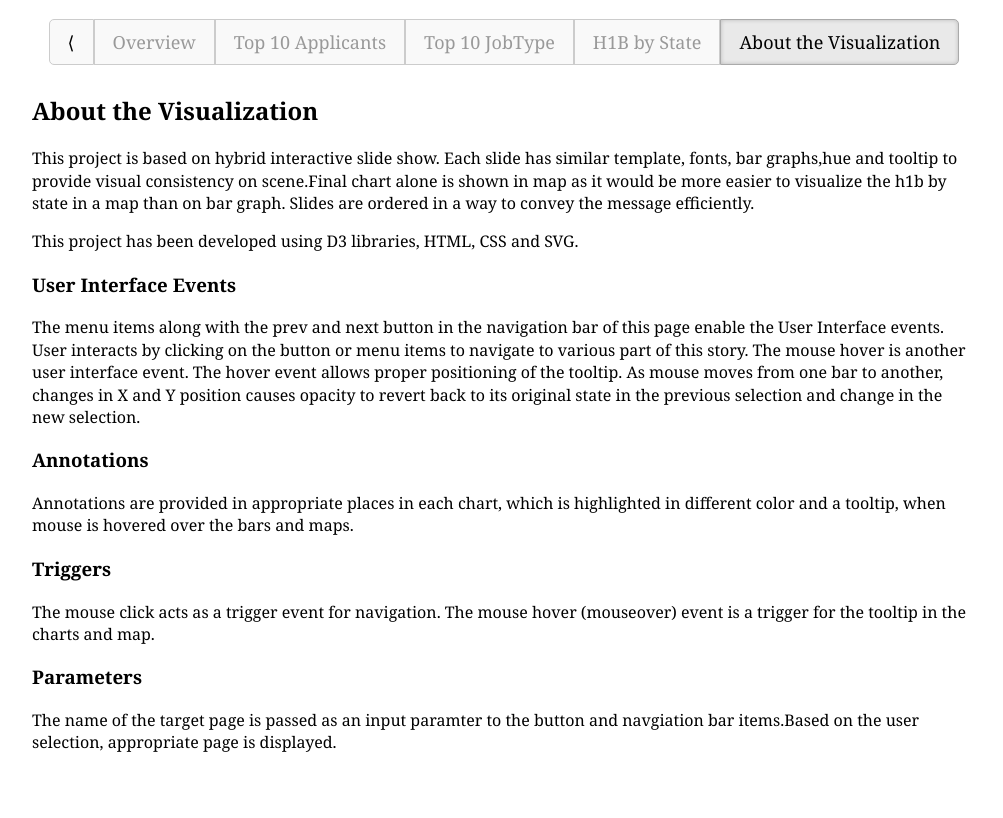
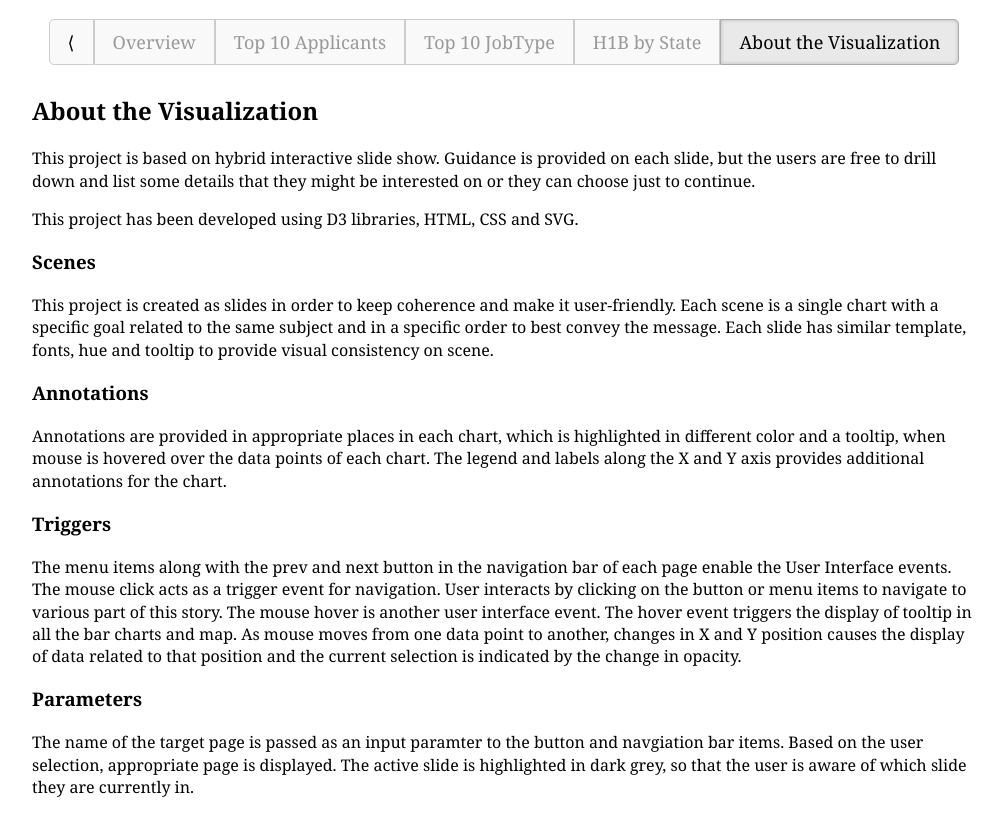
Before and after one commit to shan87/D3Project, a plain HTML site: page about.html in a window 1280 px wide. Shown: the part 67-885 px from the top of the page, without its empty margins (136-1139 px from the left). Before the commit the page ends 841 px from the top, so only its background shows below. Drawn offline with Linux system fonts and the light colour scheme.

Commit message:
Added essay

```diff
--- a/about.html
+++ b/about.html
@@ -28,26 +28,33 @@
 <div class="text">
            <h2>About the Visualization</h2>
              <p>This project is based on hybrid interactive slide show.
-			 Each slide has similar template, fonts, bar graphs,hue and tooltip to provide visual consistency on scene.Final chart alone is shown in map as it would be more easier to visualize the h1b by state in a map than on bar graph.
-			 Slides are ordered in a way to convey the message efficiently.
+			 Guidance is provided on each slide, but the users are free to drill down and list some details that they might be interested on or they can choose just to continue.
 			 </p>
                 <p>This project has been developed using D3 libraries, HTML, CSS and SVG.</p>
-                <h3>User Interface Events</h3>
-                <p>The menu items along with the prev and next button in the navigation bar of this page enable the User Interface events.
+
+				<h3>Scenes</h3>
+				<p>This project is created as slides in order to keep coherence and make it user-friendly.
+				Each scene is a single chart with a specific goal related to the same subject and in a specific order to best convey the message.
+				Each slide has similar template, fonts, hue and tooltip to provide visual consistency on scene.
+
+				<h3>Annotations</h3>
+                <p>Annotations are provided in appropriate places in each chart, which is highlighted in different color
+				  and a tooltip, when mouse is hovered over the data points of each chart.
+				  The legend and labels along the X and Y axis provides additional annotations for the chart.
+				  </p>
+
+				<h3>Triggers</h3>
+                <p>The menu items along with the prev and next button in the navigation bar of each page enable the User Interface events.
+				The mouse click acts as a trigger event for navigation.
 				User interacts by clicking on the button or menu items to navigate to various part of this story.
-				The mouse hover is another user interface event. The hover event allows proper positioning of the tooltip.
-				As mouse moves from one bar to another, changes in X and Y position causes opacity to revert back to its original state in the previous selection and change in the new selection.
+				The mouse hover is another user interface event. The hover event triggers the display of tooltip in all the bar charts and map.
+				As mouse moves from one data point to another, changes in X and Y position causes the display of data related to that position and the current selection is indicated by the change in opacity.
                 </p>
-                <h3>Annotations</h3>
-                  <p>Annotations are provided in appropriate places in each chart, which is highlighted in different color
-				  and a tooltip, when mouse is hovered over the bars and maps.</p>
-                <h3>Triggers</h3>
-                <p>The mouse click acts as a trigger event for navigation.
-                  The mouse hover (mouseover) event is a trigger for the tooltip in the charts and map.
-                </p>
-                <h3>Parameters</h3>
-                <p>The name of the target page is passed
-                                 as an input paramter to the button and navgiation bar items.Based on the user selection, appropriate page is displayed.
+
+				<h3>Parameters</h3>
+                <p>The name of the target page is passed as an input paramter to the button and navgiation bar items.
+				Based on the user selection, appropriate page is displayed.
+				The active slide is highlighted in dark grey, so that the user is aware of which slide they are currently in.
 
 </div>
 
```
